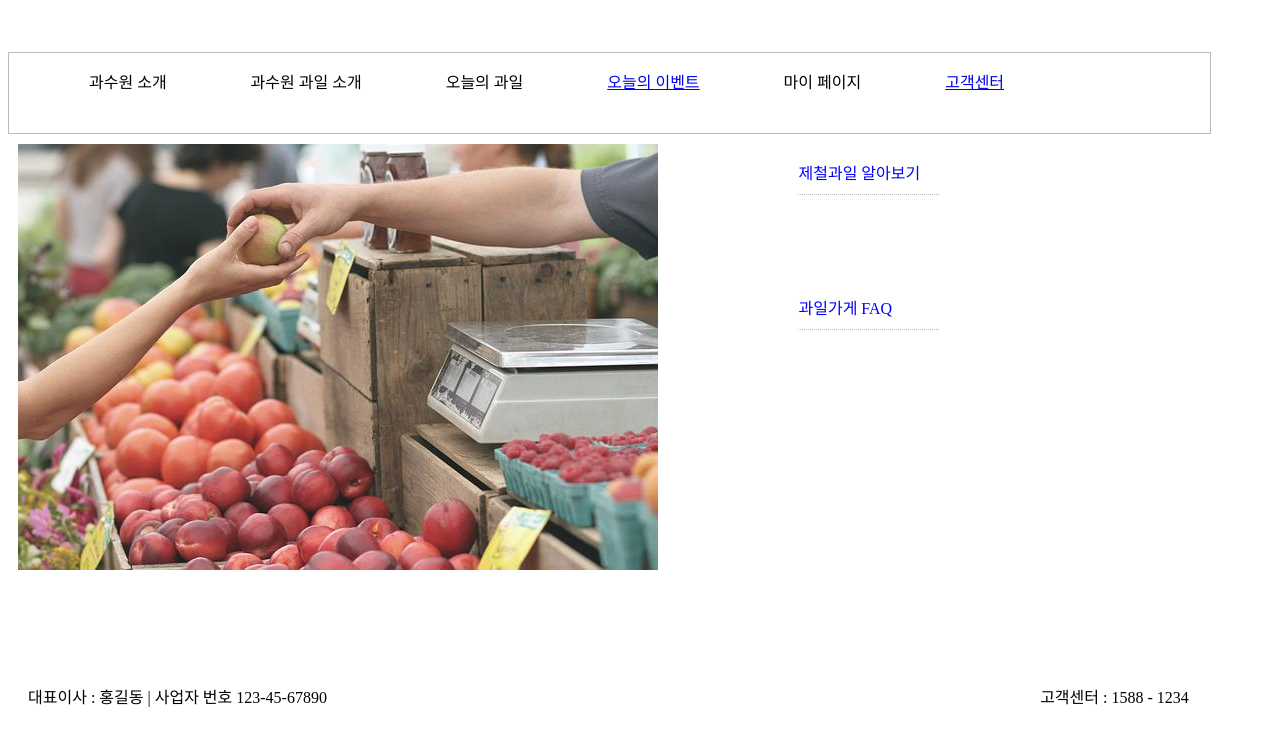
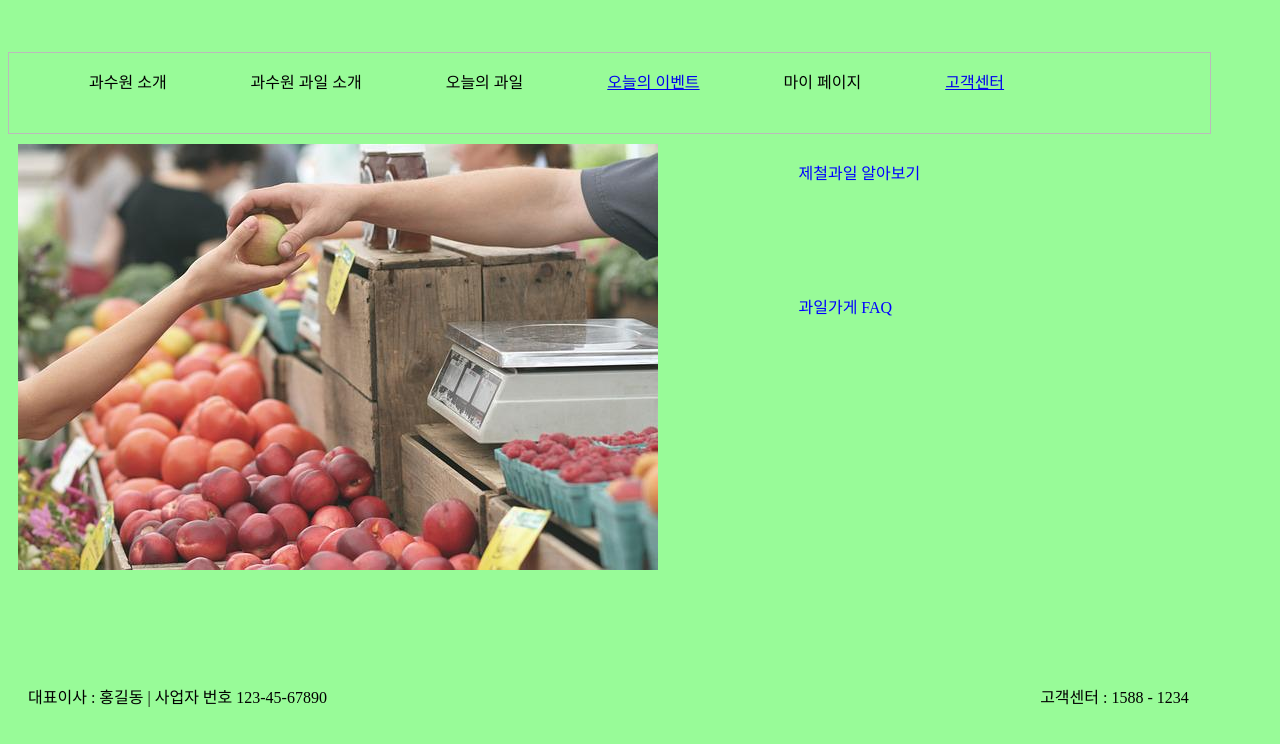
Before and after one commit to Eftyhia-laurant/Eftyhia-laurant.github.io, a plain HTML site: page index.html in a window 1280 px wide. Shown: the part 66-810 px from the top of the page. Drawn offline with Linux system fonts and the light colour scheme.

Commit message:
Update index.html

```diff
--- a/index.html
+++ b/index.html
@@ -49,7 +49,7 @@
 		list-style-type: none;
 		color: blue;
 		margin-bottom: 100px;
-		border-bottom: 1px dotted #bbbbbb;
+		border-bottom: 0px dotted #bbbbbb;
 		width: 141px;
 		padding-bottom: 10px;
 	}
@@ -73,7 +73,7 @@
             margin: 20px 0 0 180px;
             padding-right: 20px;
 </style>
-<body>
+<body bgcolor="palegreen">
 	<header>
 		<div id="logo">
 		신선함과 맛으로 보답하는 과수원 과일가게
```
